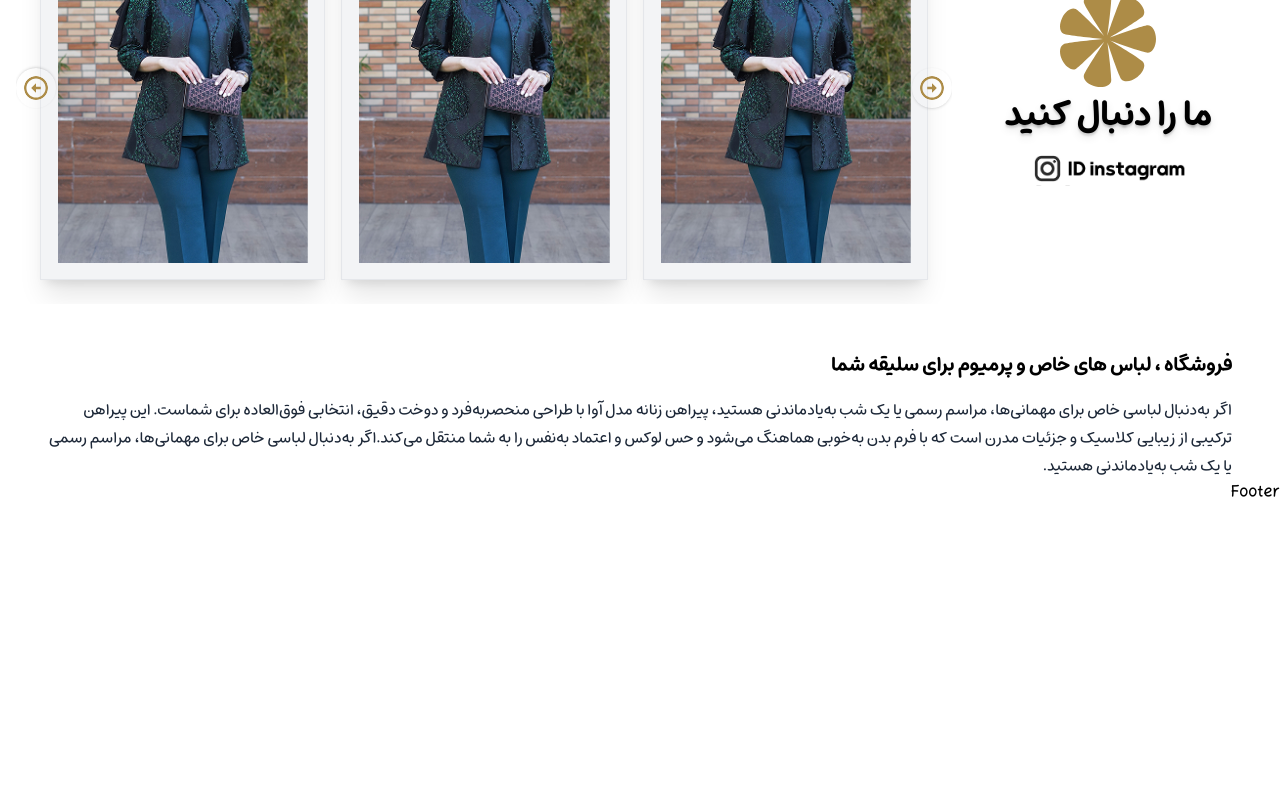
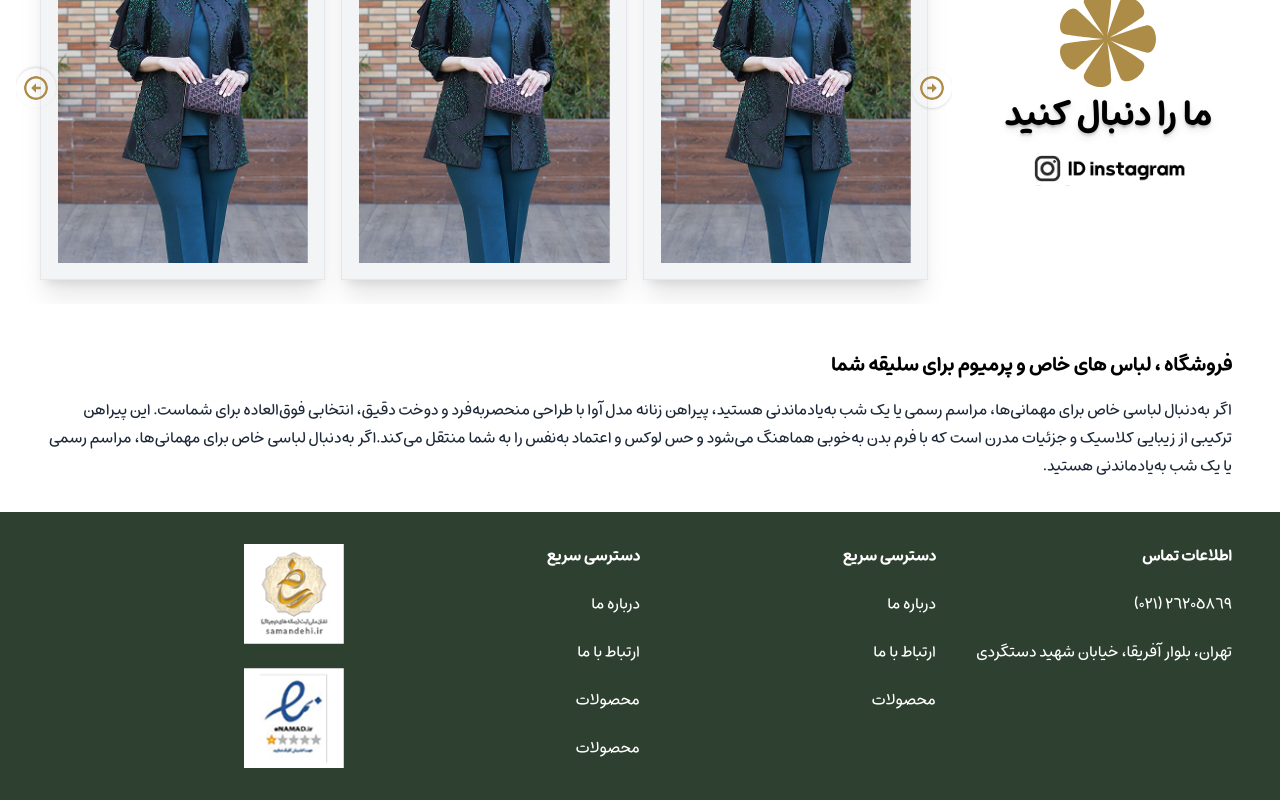
Before and after one commit to Niloofar-Palvaneh/landing_store, a Next.js app: page / in a window 1280 px wide. Shown: the part 4133-4933 px from the top of the page. Before the commit the page ends 4638 px from the top, so only its background shows below. Built offline with nearby package versions, Linux system fonts and the light colour scheme.

Commit message:
create footer section

```diff
--- a/src/app/components/Footer.tsx
+++ b/src/app/components/Footer.tsx
@@ -1,8 +1,35 @@
 import React from 'react'
+import { ABOUT_US, ADDRESS, CONTACT_INFORMATION, CONTACT_US, PHONE_NUMBER, PRODUCTS, QUICK_ACCESS } from '../../../words'
+import Image from 'next/image'
 
 function Footer() {
     return (
-        <div>Footer</div>
+        <>
+            <div className='grid md:grid-cols-4 grid-cols-2 p-4 md:px-12 md:py-8 bg-primary text-white mt-8'>
+                <ul className='flex gap-6 flex-col'>
+                    <li className='font-bold'>{CONTACT_INFORMATION}</li>
+                    <li>{PHONE_NUMBER}</li>
+                    <li>{ADDRESS}</li>
+                </ul>
+                <ul className=' gap-6 flex-col hidden md:flex'>
+                    <li className='font-bold'>{QUICK_ACCESS}</li>
+                    <li>{ABOUT_US}</li>
+                    <li>{CONTACT_US}</li>
+                    <li>{PRODUCTS}</li>
+                </ul>
+                <ul className='flex gap-6 flex-col  hidden md:flex'>
+                    <li className='font-bold'>{QUICK_ACCESS}</li>
+                    <li>{ABOUT_US}</li>
+                    <li>{CONTACT_US}</li>
+                    <li>{PRODUCTS}</li>
+                    <li>{PRODUCTS}</li>
+                </ul>
+                <ul className='flex gap-6 flex-col'>
+                    <li><Image alt='نماد اعتماد' width={100} height={100} src={"/imgs/footer-1.png"}/></li>
+                    <li><Image alt='نماد اعتماد' width={100} height={100} src={"/imgs/footer-2.png"}/></li>
+                </ul>
+            </div>
+        </>
     )
 }
 
--- a/words.ts
+++ b/words.ts
@@ -15,3 +15,7 @@ export const VIEW_ALL = "مشاهده همه"
 export const FOLLOW_US = "ما را دنبال کنید"
 export const STORE_UNIQUE_AND_PREMIUM_CLOTHING_FOR_YOUR_TASTE = "فروشگاه ، لباس های خاص و پرمیوم برای سلیقه شما"
 export const FOOTER_DES = "اگر به‌دنبال لباسی خاص برای مهمانی‌ها، مراسم رسمی یا یک شب به‌یادماندنی هستید، پیراهن زنانه مدل آوا با طراحی منحصر‌به‌فرد و دوخت دقیق، انتخابی فوق‌العاده برای شماست. این پیراهن ترکیبی از زیبایی کلاسیک و جزئیات مدرن است که با فرم بدن به‌خوبی هماهنگ می‌شود و حس لوکس و اعتماد به‌نفس را به شما منتقل می‌کند.اگر به‌دنبال لباسی خاص برای مهمانی‌ها، مراسم رسمی یا یک شب به‌یادماندنی هستید."
+export const CONTACT_INFORMATION = "اطلاعات تماس"
+export const QUICK_ACCESS = "دسترسی سریع"
+export const PHONE_NUMBER = "٢٦٢٠٥٨٦٩ (٠٢١)"
+export const ADDRESS = "تهران، بلوار آفریقا، خیابان شهید دستگردی"
```
Also changed, not shown: public/imgs/footer-1.png (added), public/imgs/footer-2.png (added).
